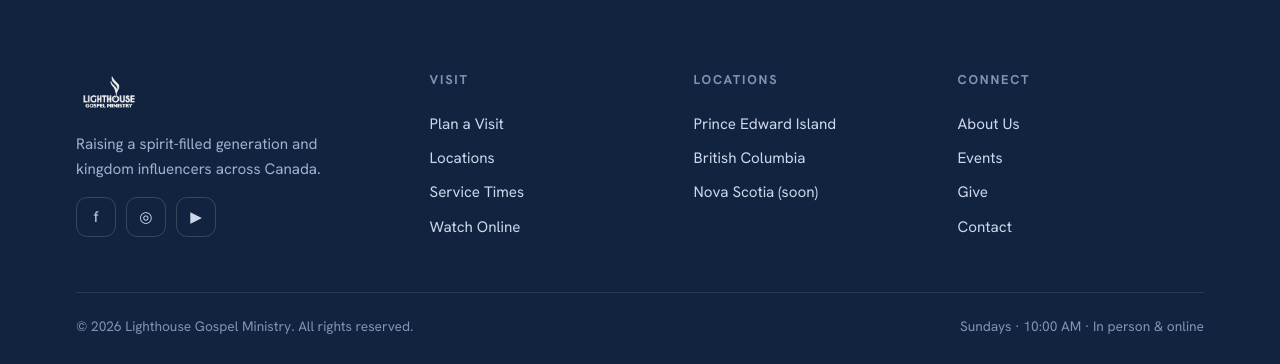
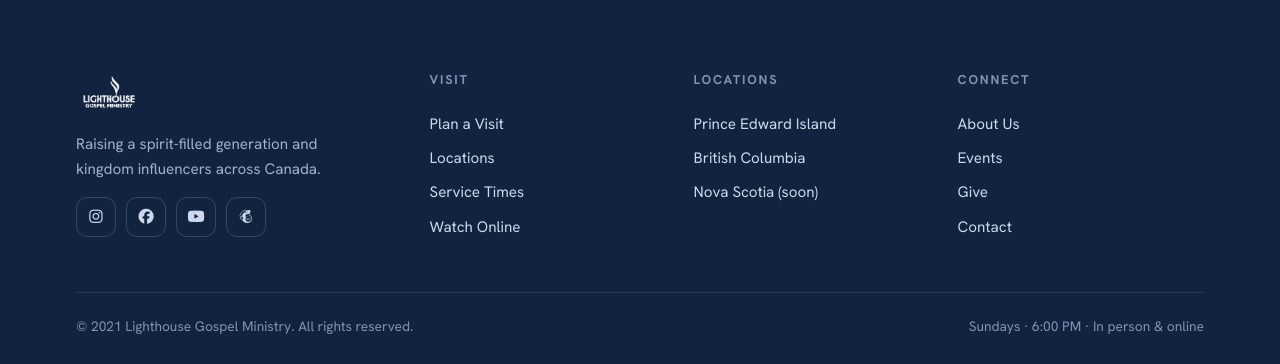
Before and after one commit to Avanti-Insieme/churchtemplate, a React (Vite) app: page /events in a window 1280 px wide. Shown: the part 799-1163 px from the top of the page. Built offline with nearby package versions, Linux system fonts and the light colour scheme.

Commit message:
add campus context provider and update times in header, and footer links

```diff
--- a/data.json
+++ b/data.json
@@ -138,7 +138,7 @@
       }
     }
   ],
-  "pei": {
+  "pe": {
     "meetingTimes": [
       {
         "day": "Sunday",
@@ -151,6 +151,28 @@
         "time": "7:00 PM",
         "meta": "Bible Study",
         "description": "Bible Study"
+      }
+    ],
+    "social": [
+      {
+        "name": "instagram",
+        "link": "https://www.instagram.com/lighthouse_pei/",
+        "iconClass": "fa fab fa-instagram"
+      },
+      {
+        "name": "facebook",
+        "link": "https://www.facebook.com/lighthousePEI",
+        "iconClass": "fa fab fa-facebook"
+      },
+      {
+        "name": "youtube",
+        "link": "https://www.youtube.com/@lighthousepei",
+        "iconClass": "fa fab fa-youtube"
+      },
+      {
+        "name": "mail",
+        "link": "mailto:mylighthouseministries@gmail.com",
+        "iconClass": "fa fab fa-mailchimp"
       }
     ]
   },
@@ -168,6 +190,7 @@
         "meta": "Bible Study",
         "description": "Bible Study"
       }
-    ]
+    ],
+    "social": []
   }
 }
--- a/src/components/CampusBar.tsx
+++ b/src/components/CampusBar.tsx
@@ -2,23 +2,30 @@ import { useEffect, useState } from 'react'
 import { Link } from 'react-router-dom'
 import Data from '../../data.json';
 import { MeetingTime } from '../types';
+import { useCampus } from '../context/CampusProvider';
 
 const CAMPUSES = [
-  { id: 'pei', label: 'Prince Edward Island' },
+  { id: 'pe', label: 'Prince Edward Island' },
   { id: 'bc', label: 'British Columbia' },
 ]
 
 export default function CampusBar() {
-  const [active, setActive] = useState('pei')
+  const { campus, setCampus } = useCampus();
+  const [active, setActive] = useState('pe')
   const [meetingTime, setMeetTime] = useState<MeetingTime | undefined>(undefined)
 
   useEffect(() => {
     if (Data[active]) {
-      const time = Data[active]?.meetingTimes?.find((meet: MeetingTime) => meet.day == "Sunday" );
+      setActive(campus)
+      const time = Data[active]?.meetingTimes?.find((meet: MeetingTime) => meet.day == "Sunday");
       setMeetTime(time)
     }
-  }, [active])
+  }, [active, campus])
 
+  const handleCampusChange = (campus: string) => {
+    setActive(campus)
+    setCampus(campus as 'pe' | 'bc')
+  }
   return (
     <div className="campusbar">
       <div className="wrap">
@@ -28,7 +35,7 @@ export default function CampusBar() {
             <span
               key={c.id}
               className={'chip' + (active === c.id ? ' active' : '')}
-              onClick={() => setActive(c.id)}
+              onClick={() => handleCampusChange(c.id)}
             >
               {c.label}
             </span>
@@ -36,7 +43,9 @@ export default function CampusBar() {
           <span className="chip soon"><span className="dot"></span>Nova Scotia · Coming soon</span>
         </div>
         <div className="cb-right">
+          {meetingTime &&
           <span className="cb-time">{meetingTime?.day}s <b>{meetingTime?.time}</b></span>
+          }
           <Link className="live" to="/watch"><span className="pulse"></span>Watch Live</Link>
         </div>
       </div>
--- a/src/components/Footer.jsx
+++ b/src/components/Footer.tsx
@@ -1,6 +1,29 @@
 import { Link } from 'react-router-dom'
+import { useCampus } from '../context/CampusProvider'
+import Data from '../../data.json';
+import { useEffect, useState } from 'react';
+import { MeetingTime } from '../types';
+
+interface SocialLink {
+  name: string;
+  link: string;
+  iconClass: string;
+}
 
 export default function Footer() {
+  const [links, setLinks] = useState<SocialLink[]>([]);
+  const [meet, setMeet] = useState<MeetingTime>(undefined);
+  const { campus } = useCampus();
+
+  useEffect(() => {
+    const c = Data[campus]?.social;
+    const time = Data[campus]?.meetingTimes?.find(meet => meet.day == "Sunday") as MeetingTime;
+    if (c) {
+      setLinks(c);
+      setMeet(time);
+    }
+  }, [campus])
+
   return (
     <footer className="footer" id="contact">
       <div className="wrap">
@@ -8,11 +31,15 @@ export default function Footer() {
           <div className="f-brand">
             <img src="/assets/logo.png" alt="Lighthouse Gospel Ministry" />
             <p>Raising a spirit-filled generation and kingdom influencers across Canada.</p>
-            <div className="social">
-              <a href="#" aria-label="Facebook">f</a>
-              <a href="#" aria-label="Instagram">◎</a>
-              <a href="#" aria-label="YouTube">▶</a>
-            </div>
+            {links?.length &&
+              <div className="social">
+                {links.map((link, i) => (
+                  <a key={`${i}_${link.name}`} href={link.name} aria-label="Facebook">
+                    <i className={link.iconClass}></i>
+                  </a>
+                ))}
+              </div>
+            }
           </div>
           <div>
             <h4>Visit</h4>
@@ -36,8 +63,8 @@ export default function Footer() {
           </div>
         </div>
         <div className="f-bottom">
-          <span>© 2026 Lighthouse Gospel Ministry. All rights reserved.</span>
-          <span>Sundays · 10:00 AM · In person &amp; online</span>
+          <span>© 2021 Lighthouse Gospel Ministry. All rights reserved.</span>
+          <span>{meet?.day}s · {meet?.time} · In person &amp; online</span>
         </div>
       </div>
     </footer>
--- a/src/components/Layout.jsx
+++ b/src/components/Layout.jsx
@@ -1,6 +1,6 @@
 import CampusBar from './CampusBar'
 import Header from './Header.jsx'
-import Footer from './Footer.jsx'
+import Footer from './Footer'
 import { Outlet } from 'react-router-dom'
 
 export default function Layout() {
--- /dev/null
+++ b/src/context/CampusProvider.tsx
@@ -0,0 +1,33 @@
+import React, { createContext, useContext, useState, ReactNode } from 'react';
+
+// 1. Define the interface for the Context State
+interface CampusContextType {
+  campus: 'pe' | 'bc';
+  setCampus: (campus: 'pe' | 'bc') => void;
+}
+
+// 2. Initialize Context with undefined (forces safe hook checks)
+const CampusContext = createContext<CampusContextType | undefined>(undefined);
+
+// 3. Create the Provider Component
+export function CampusProvider({ children }: { children: ReactNode }) {
+  const [campus, setCampus] = useState<'pe' | 'bc'>('pe');
+
+  // React 19 syntax (Use <ThemeContext.Provider value={...}> for React 18)
+  return (
+    <CampusContext.Provider value={{ campus, setCampus }}>
+      {children}
+    </CampusContext.Provider>
+  );
+}
+
+// 4. Create a Custom Hook with runtime null-checks for safety
+export function useCampus(): CampusContextType {
+  const context = useContext(CampusContext);
+
+  if (context === undefined) {
+    throw new Error('useCampus must be used within a CampusProvider');
+  }
+
+  return context;
+}
--- a/src/main.tsx
+++ b/src/main.tsx
@@ -3,11 +3,14 @@ import { createRoot } from 'react-dom/client'
 import { BrowserRouter } from 'react-router-dom'
 import App from './App'
 import './styles.css'
+import { CampusProvider } from './context/CampusProvider'
 
 createRoot(document.getElementById('root')).render(
   <React.StrictMode>
     <BrowserRouter>
-      <App />
+      <CampusProvider >
+        <App />
+      </CampusProvider>
     </BrowserRouter>
   </React.StrictMode>,
 )
--- a/src/pages/Home.jsx
+++ b/src/pages/Home.jsx
@@ -14,10 +14,10 @@ export default function Home() {
               <Link className="btn" to="/plan-a-visit">Plan Your Visit <span className="arrow">→</span></Link>
               <Link className="btn btn-ghost" to="/watch"><span className="btn-play"><span className="ic">▶</span></span> Watch Online</Link>
             </div>
-            <div className="hero-meta">
+            {/* <div className="hero-meta">
               <div className="m"><span className="k">Gather</span><span className="v">Sundays · 10:00 AM</span></div>
               <div className="m"><span className="k">Locations</span><span className="v">PEI · BC · NS soon</span></div>
-            </div>
+            </div> */}
           </div>
           <div className="hero-media">
             <div className="ph"><span className="cap">photo · congregation in worship</span></div>
```
